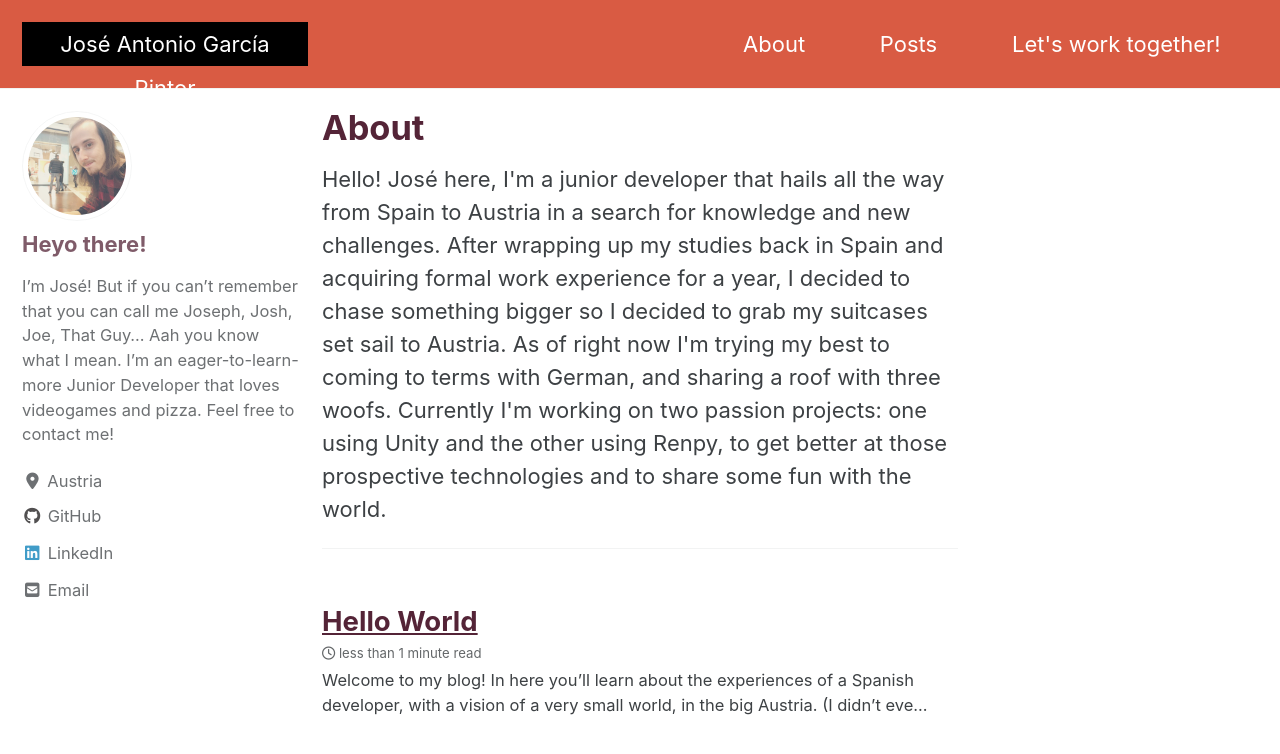
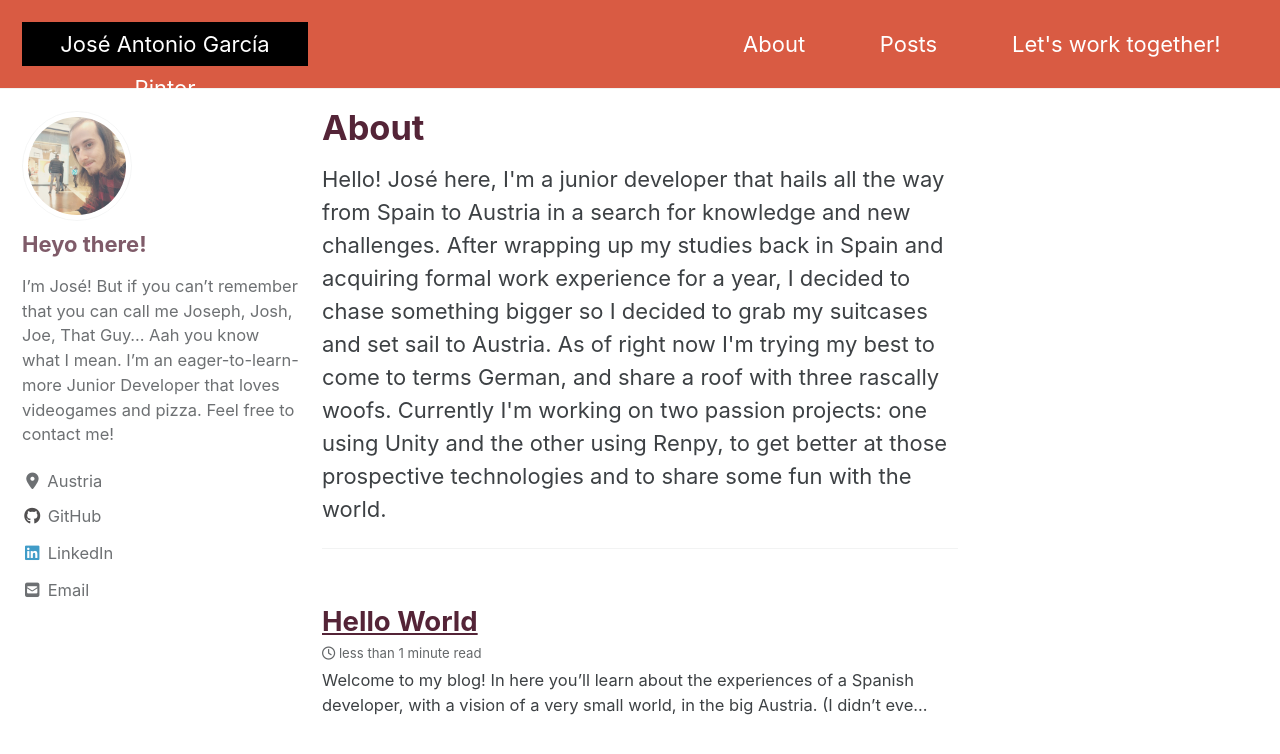
Before and after one commit to joseapintor/joseapintor.github.io, a Jekyll site: the page built from _pages/about.md, in a window 1280 px wide and 900 px high. Shown: the top 754 px of the window. Built offline with Jekyll 4.4.1, drawn with Linux system fonts in a browser that asks for light colours; cached includes are drawn as plain includes; nearby versions of some CDN libraries.

Commit message:
Update about info

```diff
--- a/_layouts/about.html
+++ b/_layouts/about.html
@@ -3,13 +3,7 @@ layout: archive
 author_profile: true
 ---
 
-Hello! José here, I'm a junior developer that hails all the way from Spain to Austria in a search for knowledge and new challenges.
-
-After wrapping up my studies back in Spain and acquiring formal work experience for a year, I decided to chase something bigger so I decided to grab my suitcases set sail to Austria.
-
-As of right now I'm trying my best to coming to terms with German, and sharing a roof with three woofs.
-
-Currently I'm working on two passion projects: one using Unity and the other using Renpy, to get better at those prospective technologies and to share some fun with the world.
+Hello! José here, I'm a junior developer that hails all the way from Spain to Austria in a search for knowledge and new challenges. After wrapping up my studies back in Spain and acquiring formal work experience for a year, I decided to chase something bigger so I decided to grab my suitcases and set sail to Austria. As of right now I'm trying my best to come to terms German, and share a roof with three rascally woofs. Currently I'm working on two passion projects: one using Unity and the other using Renpy, to get better at those prospective technologies and to share some fun with the world.
 
 <hr>
 
--- a/_pages/about.md
+++ b/_pages/about.md
@@ -5,10 +5,4 @@ permalink: /about/
 author_profile: true
 ---
 
-Hello! José here, I'm a junior developer that hails all the way from Spain to Austria in a search for knowledge and new challenges.
-
-After wrapping up my studies back in Spain and acquiring formal work experience for a year, I decided to chase something bigger so I decided to grab my suitcases set sail to Austria.
-
-As of right now I'm trying my best to coming to terms with German, and sharing a roof with three woofs.
-
-Currently I'm working on two passion projects: one using Unity and the other using Renpy, to get better at those prospective technologies and to share some fun with the world.
+Hello! José here, I'm a junior developer that hails all the way from Spain to Austria in a search for knowledge and new challenges. After wrapping up my studies back in Spain and acquiring formal work experience for a year, I decided to chase something bigger so I decided to grab my suitcases and set sail to Austria. As of right now I'm trying my best to come to terms German, and share a roof with three rascally woofs. Currently I'm working on two passion projects: one using Unity and the other using Renpy, to get better at those prospective technologies and to share some fun with the world.
```
Also changed, not shown: _layouts/home.html (+1 -7 lines).
